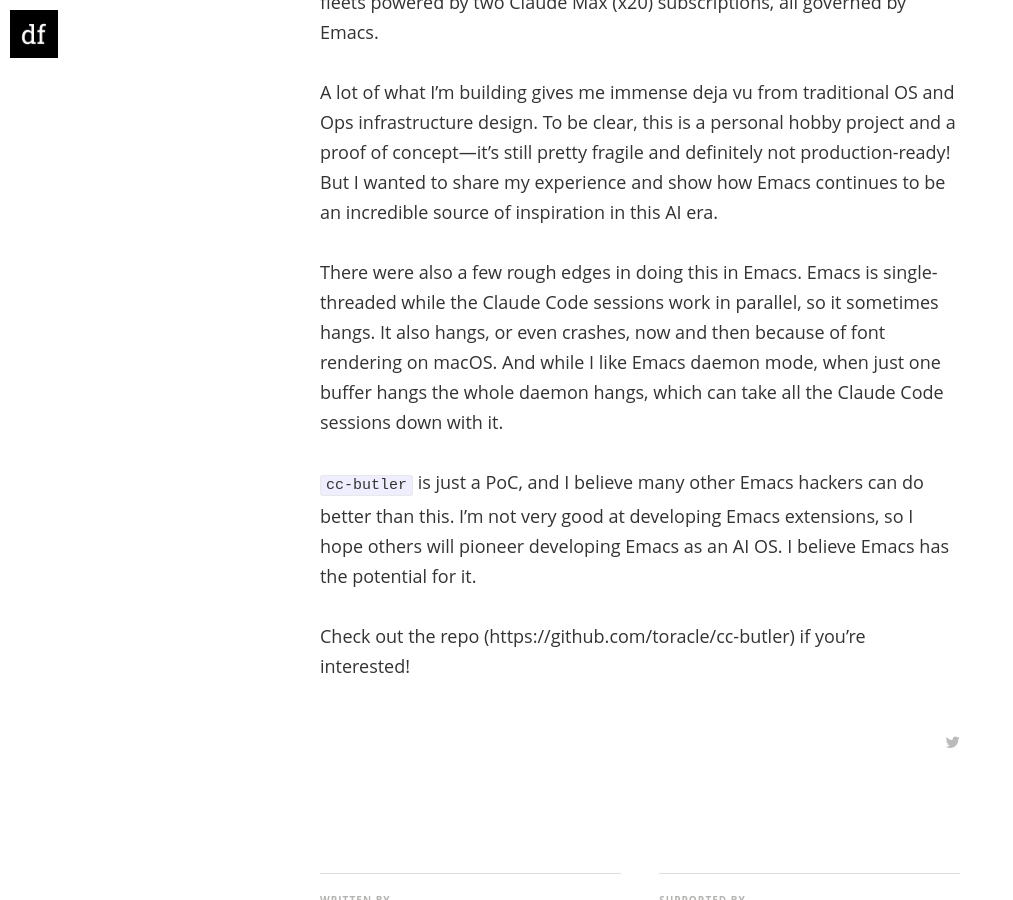
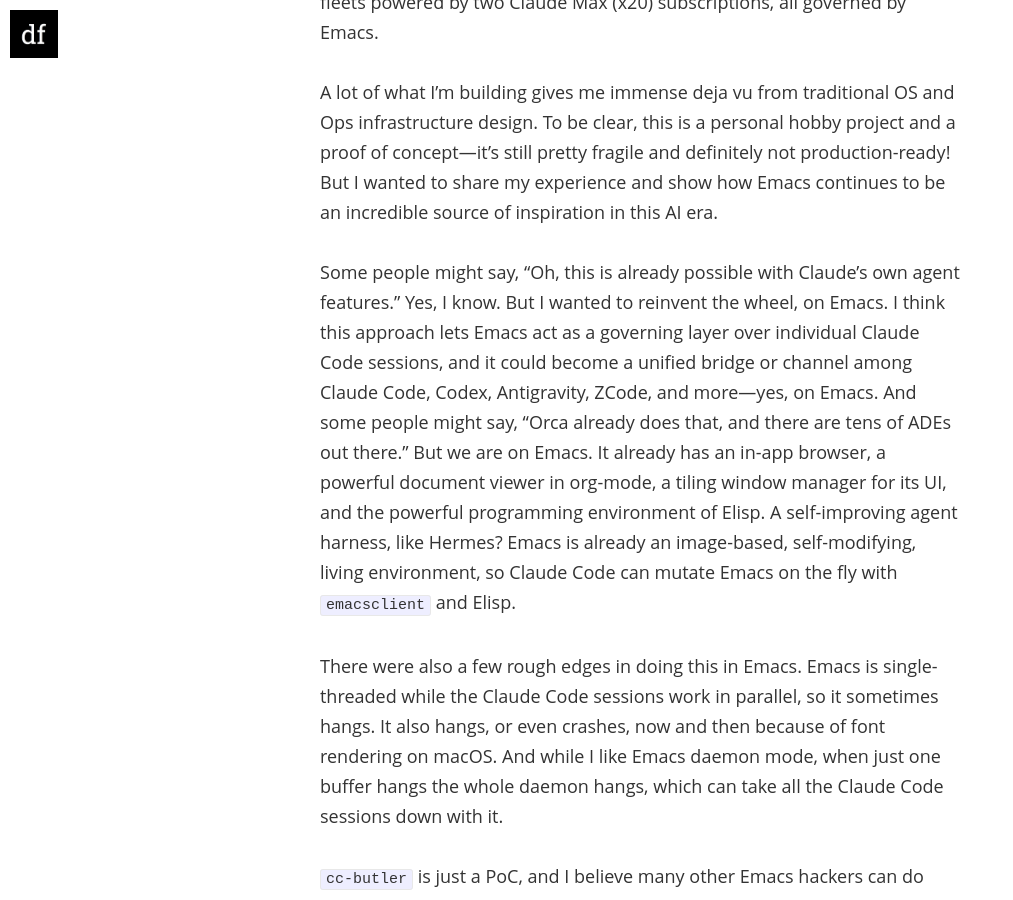
Before and after one commit to toracle/toracle.github.io, a Jekyll site: the page built from _posts/2026-09-14-emacs-as-ai-agent-os.md, in a window 1280 px wide and 900 px high, scrolled down 1909 px. Shown: the whole window, without its empty margins (0-1013 px from the left). Built offline with Jekyll 4.4.1, drawn with Linux system fonts in a browser that asks for light colours; nearby versions of some CDN libraries; some web fonts are replaced; comment, search, counter and statistics services are not loaded.

Commit message:
Add why-Emacs paragraph
Co-Authored-By: Claude Opus 5 <noreply@anthropic.com>
Claude-Session: https://claude.ai/code/session_01W9v3VSn935tybBrHuE4GSB

```diff
--- a/_posts/2026-09-14-emacs-as-ai-agent-os.md
+++ b/_posts/2026-09-14-emacs-as-ai-agent-os.md
@@ -34,6 +34,8 @@ Now, I don't even sit in a traditional terminal anymore. I run my daily Startup
 
 A lot of what I'm building gives me immense deja vu from traditional OS and Ops infrastructure design. To be clear, this is a personal hobby project and a proof of concept—it's still pretty fragile and definitely not production-ready! But I wanted to share my experience and show how Emacs continues to be an incredible source of inspiration in this AI era.
 
+Some people might say, "Oh, this is already possible with Claude's own agent features." Yes, I know. But I wanted to reinvent the wheel, on Emacs. I think this approach lets Emacs act as a governing layer over individual Claude Code sessions, and it could become a unified bridge or channel among Claude Code, Codex, Antigravity, ZCode, and more—yes, on Emacs. And some people might say, "Orca already does that, and there are tens of ADEs out there." But we are on Emacs. It already has an in-app browser, a powerful document viewer in org-mode, a tiling window manager for its UI, and the powerful programming environment of Elisp. A self-improving agent harness, like Hermes? Emacs is already an image-based, self-modifying, living environment, so Claude Code can mutate Emacs on the fly with `emacsclient` and Elisp.
+
 There were also a few rough edges in doing this in Emacs. Emacs is single-threaded while the Claude Code sessions work in parallel, so it sometimes hangs. It also hangs, or even crashes, now and then because of font rendering on macOS. And while I like Emacs daemon mode, when just one buffer hangs the whole daemon hangs, which can take all the Claude Code sessions down with it.
 
 `cc-butler` is just a PoC, and I believe many other Emacs hackers can do better than this. I'm not very good at developing Emacs extensions, so I hope others will pioneer developing Emacs as an AI OS. I believe Emacs has the potential for it.
```
